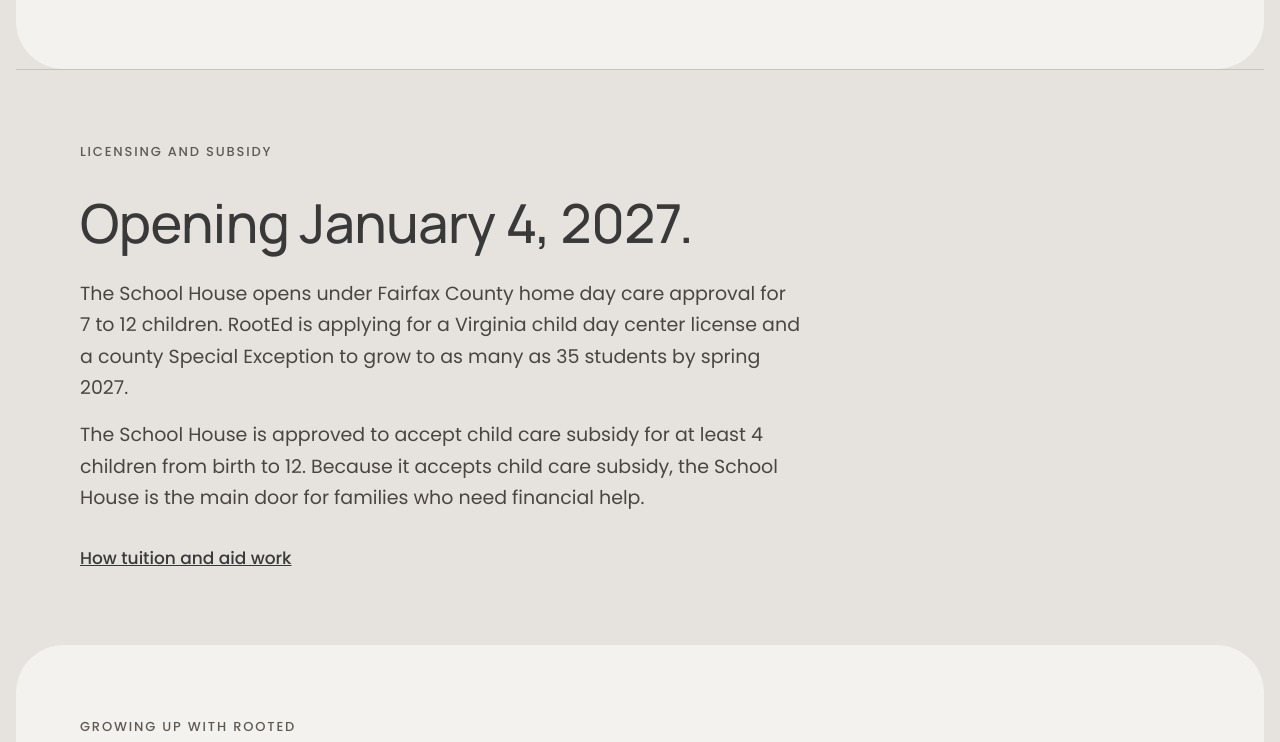
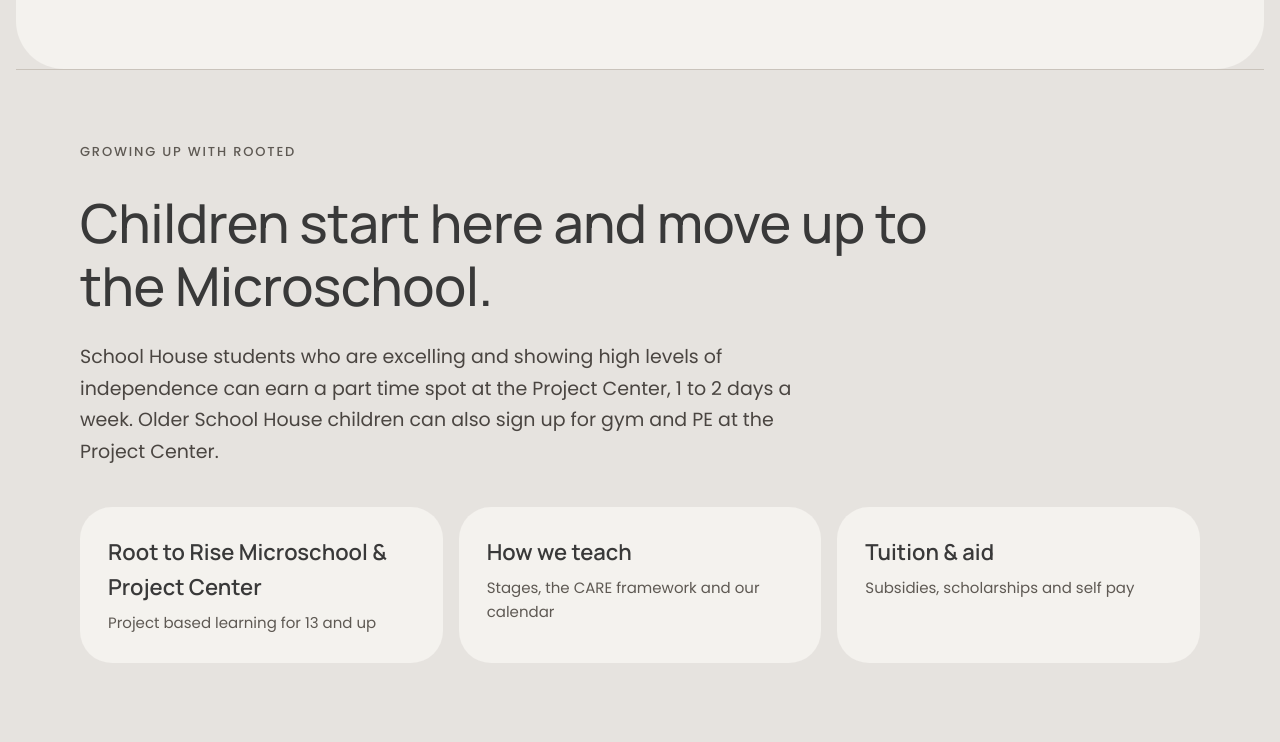
Before and after one commit to lbmsystems/rooted-foundation, a plain HTML site: page schoolhouse/index.html in a window 1280 px wide. Shown: the part 3098-3840 px from the top of the page. Drawn offline with Linux system fonts and the light colour scheme.

Commit message:
School House: remove Licensing and subsidy section
Co-Authored-By: Claude Opus 5.5 <noreply@anthropic.com>
Claude-Session: https://claude.ai/code/session_01SPCoSFdNMczr6zoPCX4yJK

```diff
--- a/schoolhouse/index.html
+++ b/schoolhouse/index.html
@@ -172,17 +172,7 @@
   <div class="gallery"><figure><img src="/assets/photos/painting.jpg" alt="Young children painting together around a low table with a teacher" width="1600" height="1200" loading="lazy" decoding="async"></figure><figure><img src="/assets/photos/phonics.jpg" alt="A teacher reading with a small group of children at a table" width="1600" height="1200" loading="lazy" decoding="async"></figure><figure><img src="/assets/photos/math.jpg" alt="A smiling child working on a math worksheet" width="1600" height="1200" loading="lazy" decoding="async"></figure></div>
 </section>
 
-<section class="block wrap" aria-labelledby="sh-status">
-  <h2 id="sh-status" class="sec-eyebrow">Licensing and subsidy</h2>
-  <p class="sec-statement">Opening January 4, 2027.</p>
-  <div class="prose">
-    <p>The School House opens under Fairfax County home day care approval for 7 to 12 children. RootEd is applying for a Virginia child day center license and a county Special Exception to grow to as many as 35 students by spring 2027.</p>
-    <p>The School House is approved to accept child care subsidy for at least 4 children from birth to 12. Because it accepts child care subsidy, the School House is the main door for families who need financial help.</p>
-  </div>
-  <p class="actions"><a class="link" href="/tuition/">How tuition and aid work</a></p>
-</section>
-
-<section class="block tint wrap" aria-labelledby="sh-next">
+<section class="block wrap" aria-labelledby="sh-next">
   <h2 id="sh-next" class="sec-eyebrow">Growing up with RootEd</h2>
   <p class="sec-statement">Children start here and move up to the Microschool.</p>
   <div class="prose">
```
